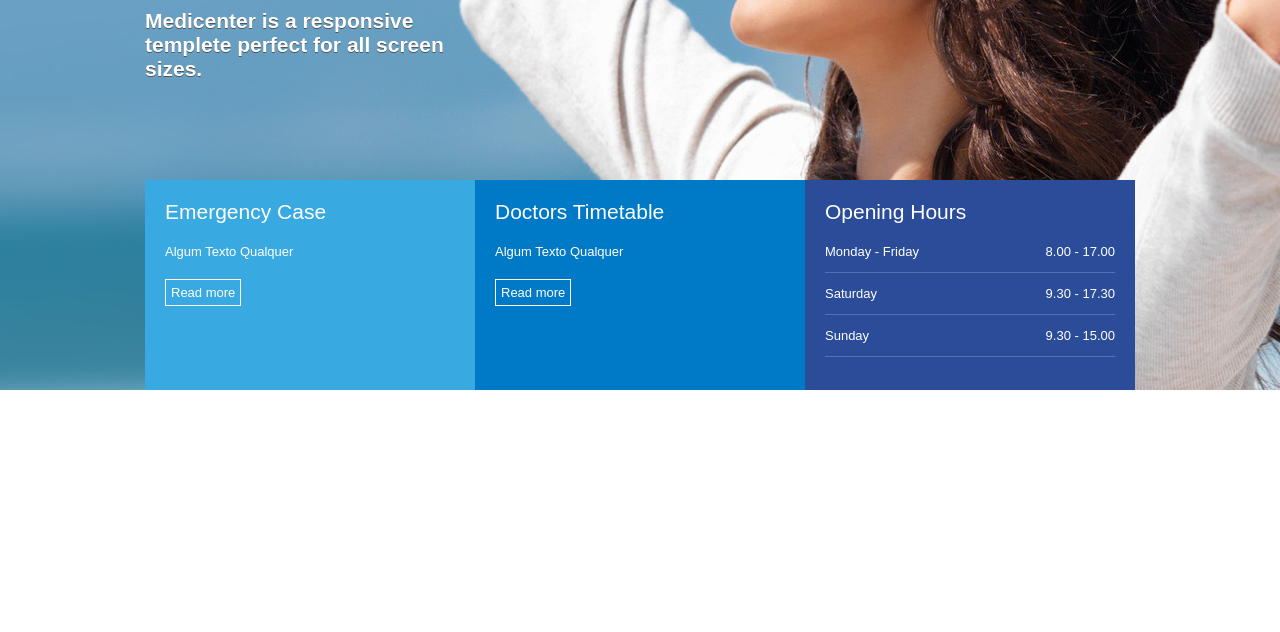
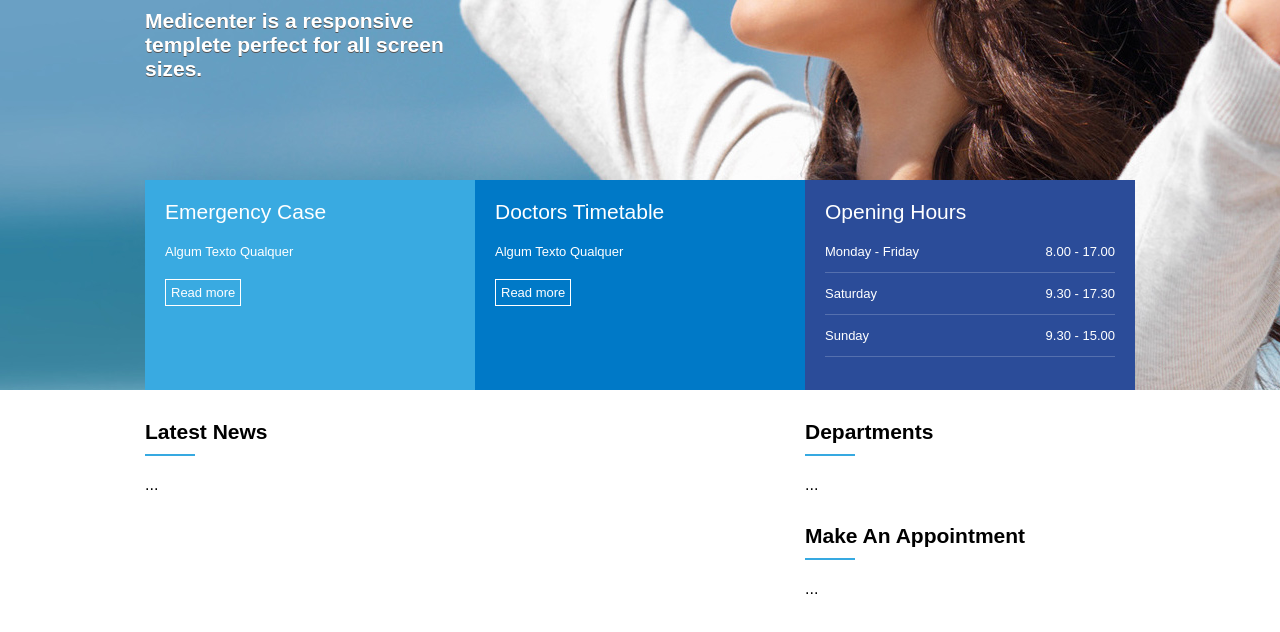
Before and after one commit to naelton-lobato/medicenter_flexbox_responsive, a plain HTML site: page index.html in a window 1280 px wide. Shown: the part 400-1032 px from the top of the page. Before the commit the page ends 800 px from the top, so only its background shows below. Drawn offline with Linux system fonts and the light colour scheme.

Commit message:
aula4, estrutura dos titulos dos conteudos

```diff
--- a/assets/css/templete.css
+++ b/assets/css/templete.css
@@ -6,6 +6,7 @@
 body{ /*zerando as config padroes dos navegadores*/
     margin: 0;
     padding: 0;
+    padding-bottom: 300px;
 }
 
 /*cabeçalho*/
@@ -149,3 +150,32 @@ nav a:hover{
 .text1 p{
     margin-top: 0px;
 }
+/*--------------------GERAL----------------------*/
+#geral{ /*dividindo em tres espaços os conteudos principais*/
+    display: flex;
+    justify-content: center;
+}
+
+#geral section{
+    flex: 2;
+}
+
+#geral aside{
+    flex: 1;
+}
+/* titulo do conteudo*/
+.widget_title{
+    margin-top: 30px;
+    margin-bottom: 20px;
+}
+.widget_title_text{
+    color: #000000;
+    font-size: 21px;
+    font-weight: bold;
+}
+.widget_title_bar{
+    width: 50px;
+    height: 2px;
+    background-color: #36a9e1;
+    margin-top: 10px;
+}
--- a/index.html
+++ b/index.html
@@ -70,6 +70,44 @@
                 </div>
             </div>
         </section>
+
+        <section id="geral">
+            <div class="container">
+                <section>
+                    <div class="widget_title"><!--titulo-->
+                        <div class="widget_title_text">
+                            Latest News
+                        </div>
+                        <div class="widget_title_bar"></div>
+                    </div>
+                    <div class="widget_body">
+                        ...
+                    </div>
+                </section>
+                <aside>
+                    <div class="widget">
+                        <div class="widget_title"><!--titulo-->
+                            <div class="widget_title_text">
+                                Departments
+                            </div>
+                            <div class="widget_title_bar"></div>
+                        </div>
+                        <div class="widget_body">
+                            ...
+                        </div>
+                        <div class="widget_title"><!--titulo-->
+                            <div class="widget_title_text">
+                                Make An Appointment
+                            </div>
+                            <div class="widget_title_bar"></div>
+                        </div>
+                        <div class="widget_body">
+                            ...
+                        </div>
+                    </div>
+                </aside>
+            </div>
+        </section>
     </main>
 </body>
 </html>
```
